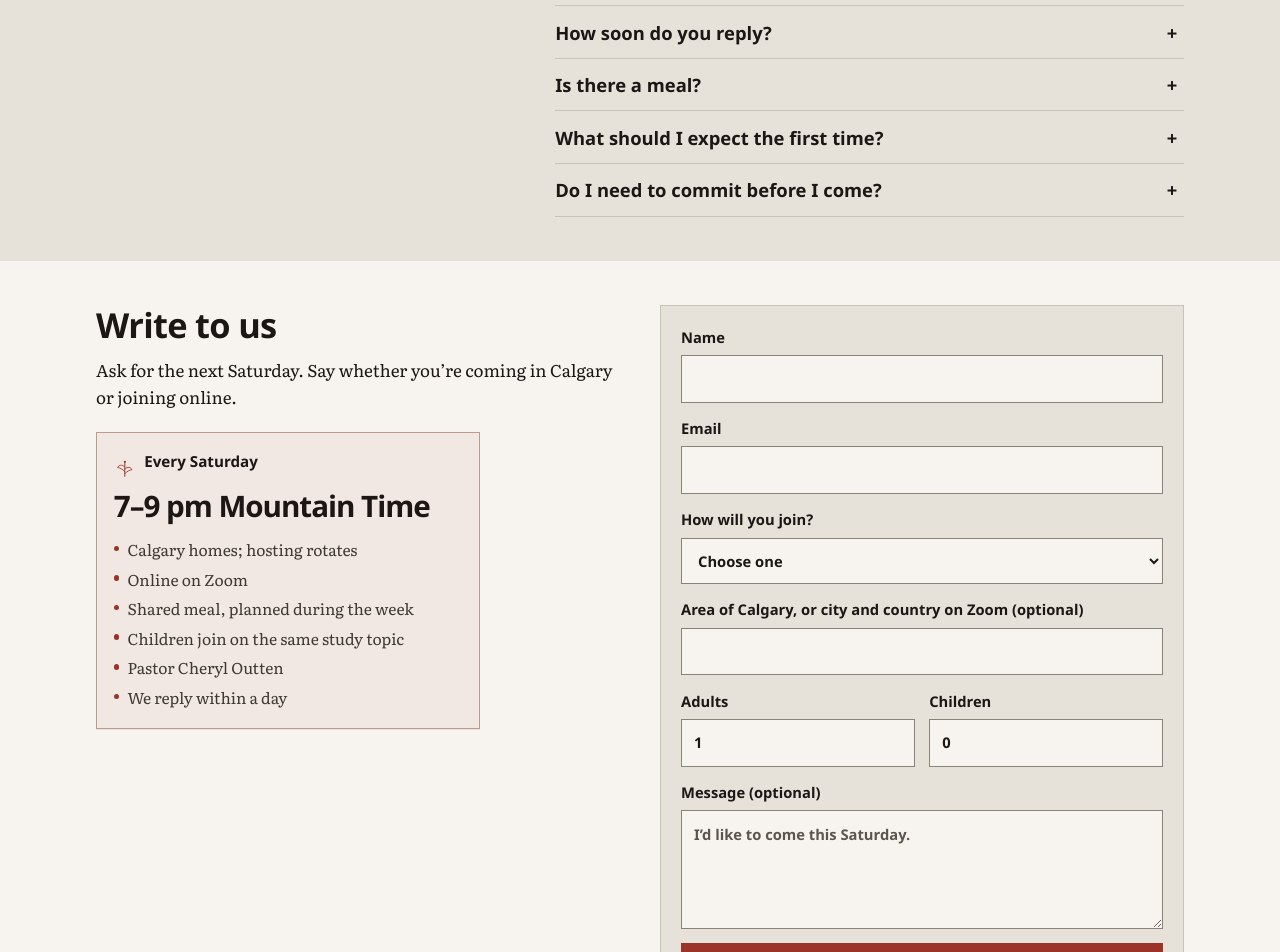
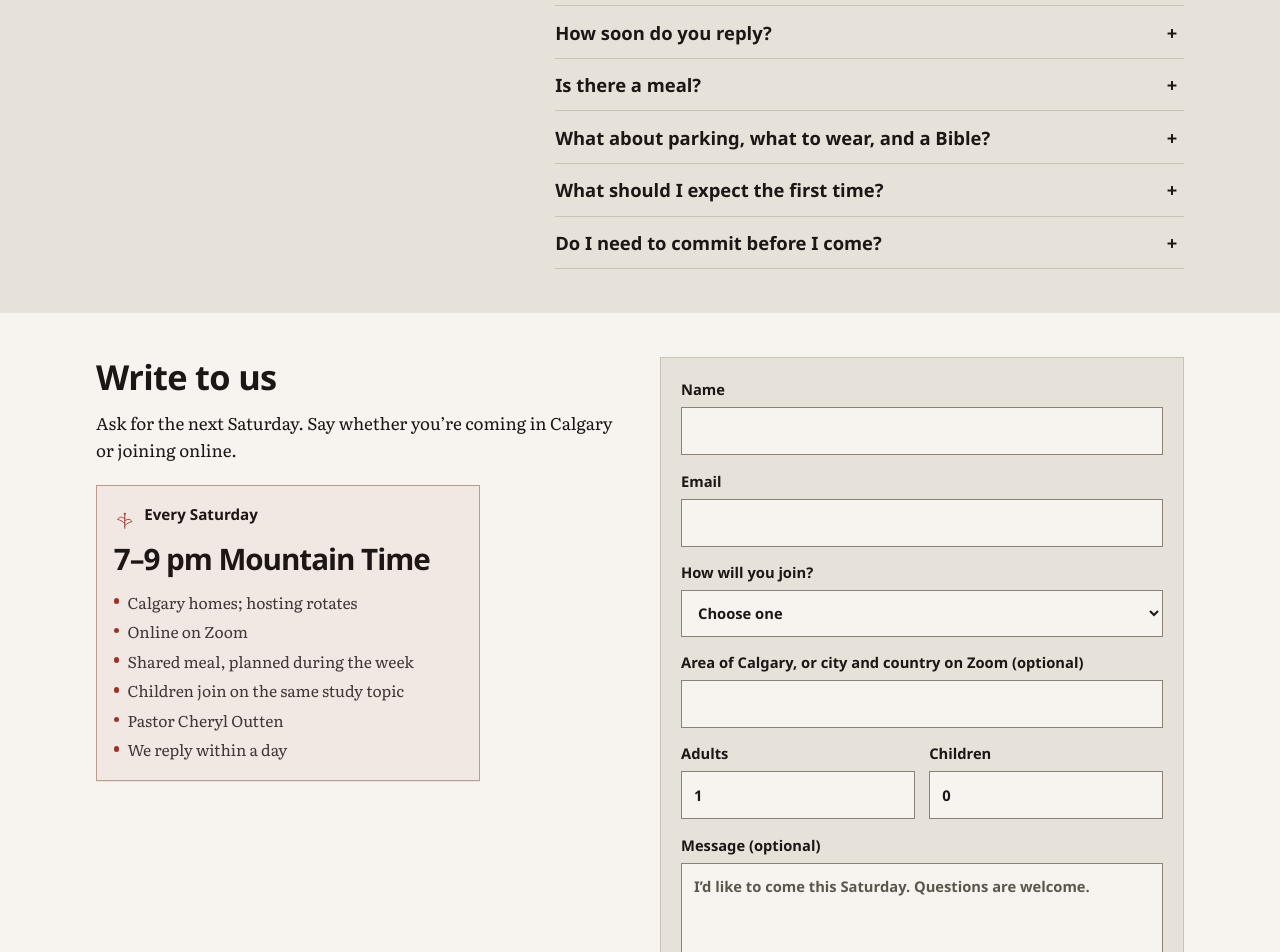
Before and after one commit to lioneltchami/the-branches, a React (Vite) app: page / in a window 1280 px wide. Shown: the part 3020-3972 px from the top of the page. Built offline with nearby package versions, Linux system fonts and the light colour scheme; a web font is replaced by a local one.

Commit message:
Rank 7: route the practical first-visit questions to a reply

```diff
--- a/src/App.tsx
+++ b/src/App.tsx
@@ -73,6 +73,10 @@ const FAQ = [
   {
     q: 'Is there a meal?',
     a: 'Yes. During the week members agree on what to cook, and each person brings their dish to the hosting home. On your first Saturday, ask us what to bring when you write.',
+  },
+  {
+    q: 'What about parking, what to wear, and a Bible?',
+    a: 'We don’t list those here. Ask in your message and we reply within a day.',
   },
   {
     q: 'What should I expect the first time?',
@@ -540,7 +544,7 @@ function App() {
                 </div>
                 <label>
                   Message (optional)
-                  <textarea name="message" rows={4} placeholder="I’d like to come this Saturday." />
+                  <textarea name="message" rows={4} placeholder="I’d like to come this Saturday. Questions are welcome." />
                 </label>
                 <button className="btn btn--block" type="submit" disabled={status === 'sending'}>
                   {status === 'sending' ? 'Sending…' : CONTACT_ENDPOINT ? 'Send my request' : ASK_LABEL}
```
